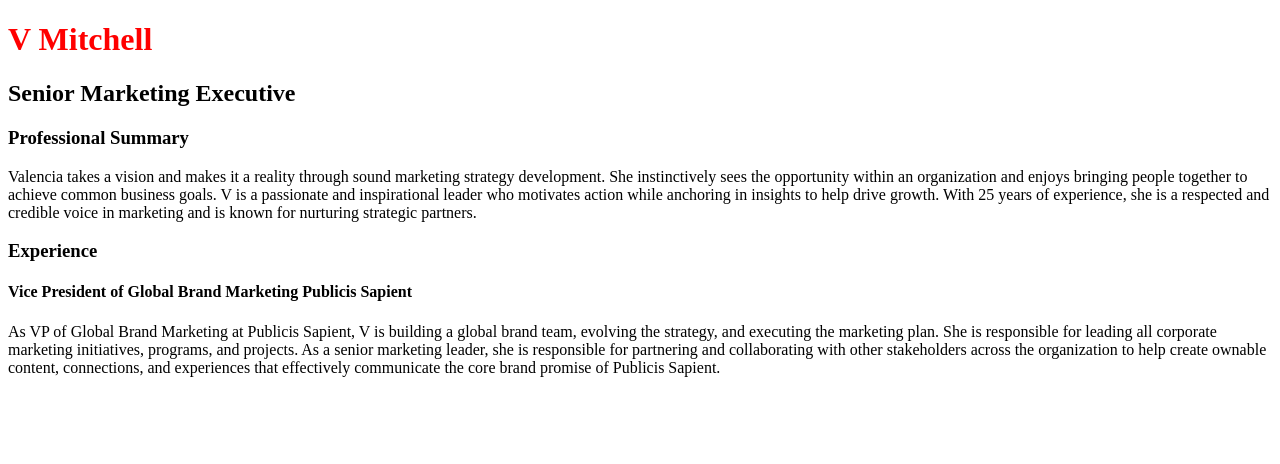
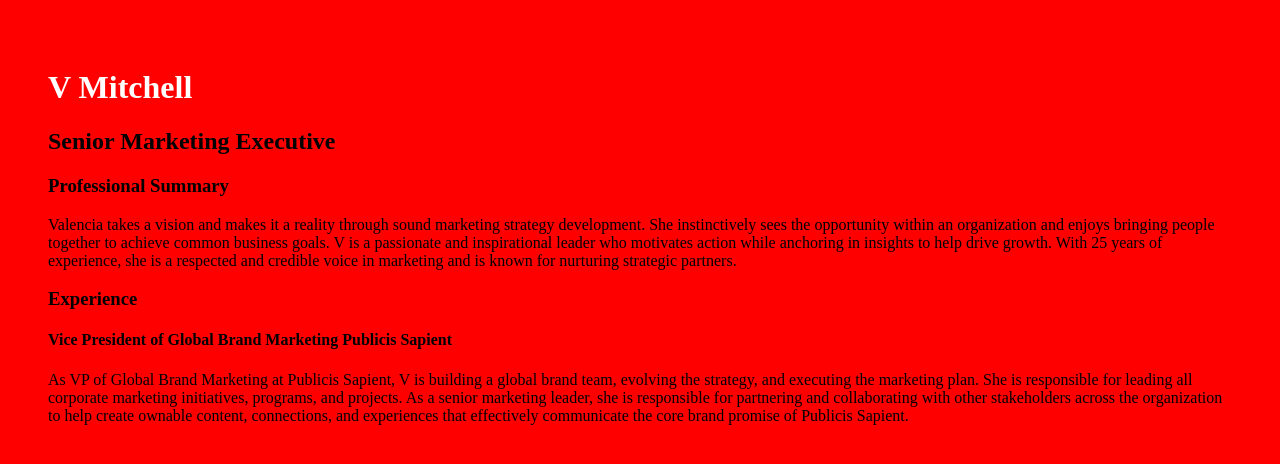
Before and after one commit to vrmitchell1/vrmitchell1, a plain HTML site: page index.html in a window 1280 px wide. Drawn offline with Linux system fonts and the light colour scheme.

Commit message:
Sytle Changes

```diff
--- a/styles.css
+++ b/styles.css
@@ -1,3 +1,7 @@
 #title {
-        color:red;
+        color:white
 }
+body{
+        background-color: red;
+        padding:40px;
+}
```
